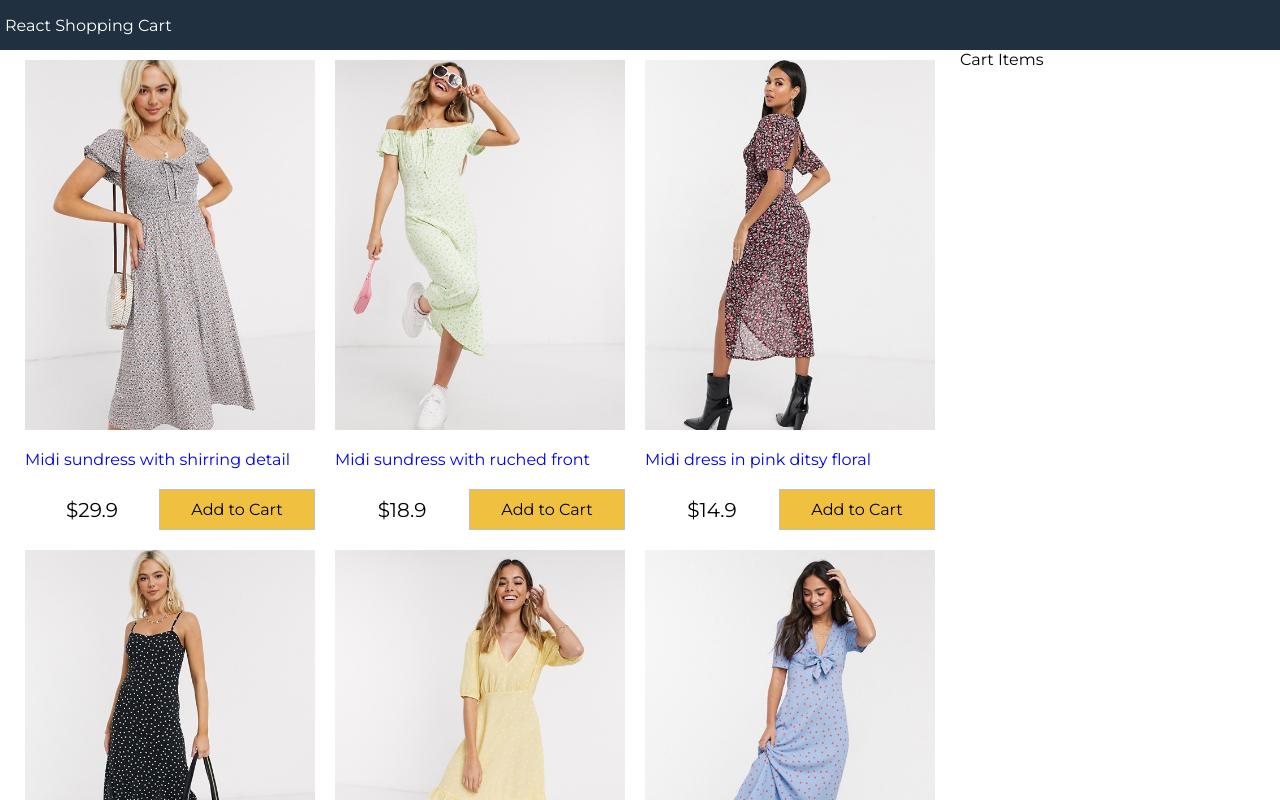
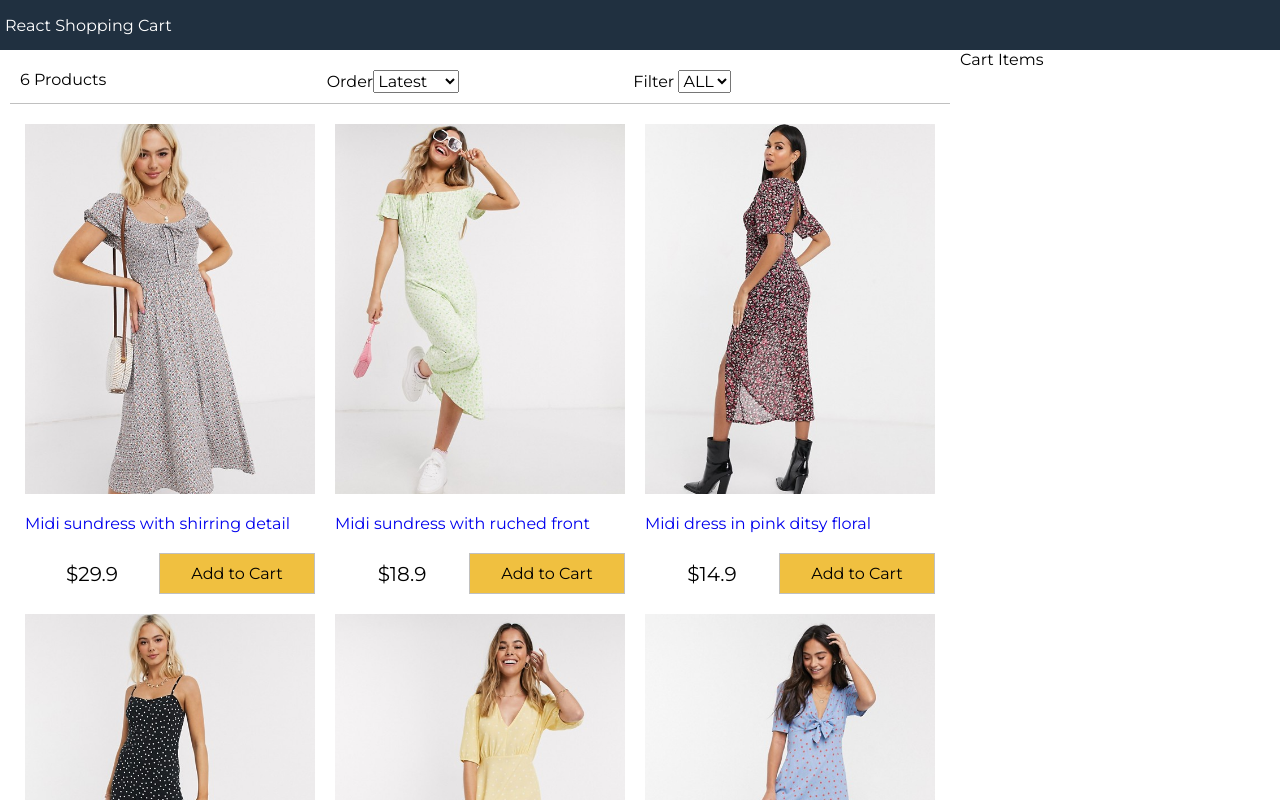
Before and after one commit to xergol/react-shopping-cart, a React (Create React App) app: page / in a window 1280 px wide. Shown: the top 800 px of the page. Built offline with nearby package versions, Linux system fonts and the light colour scheme.

Commit message:
create filter component

```diff
--- a/src/App.js
+++ b/src/App.js
@@ -1,5 +1,6 @@
 //feature-1
 import React, { useState } from 'react';
+import Filter from './components/Filter';
 import Products from './components/Products';
 import data from './data.json'
 
@@ -8,6 +9,31 @@ function App() {
   const [products, setProducts] = useState(data.products);
   const [size, setSize] = useState("");
   const [sort, setSort] = useState("");
+
+  const sortProducts = event => {
+    setSort(event.target.value);
+    const resProducts = products.slice().sort((a,b) =>
+    sort === "lowest"?
+    a.price < b.price ? 1 : -1
+    : sort === "highest" ?
+    a.price > b.price ? 1 : -1
+    : a._id < b._id ? 1 : -1
+    )
+    setProducts(resProducts);
+  }
+  const filterProducts = event => {
+
+    if (event.target.value === "") {
+      setSize(event.target.value);
+      setProducts(data.products);
+    } else {
+      const filteredArray = data.products.filter(product => product.availableSizes.indexOf(event.target.value) >= 0)
+      setSize(event.target.value);
+      setProducts(filteredArray);
+    }
+
+  }
+
 
 
   return (
@@ -18,7 +44,8 @@ function App() {
       <main>
         <div className="content">
           <div className="main">
-            <Products  products={products}/>
+            <Filter count={products.length} size={size} sort={sort} filterProducts={filterProducts} sortProducts={sortProducts} />
+            <Products products={products} />
           </div>
           <div className="sidebar">
             Cart Items
--- /dev/null
+++ b/src/components/Filter.js
@@ -0,0 +1,30 @@
+import React from 'react';
+
+export default function Filter(props) {
+    return (
+        <div className="filter">
+            <div className="filter-result">
+                {props.count} Products
+            </div>
+            <div className="filter-sort">
+                Order
+                <select value={props.sort} onChange={props.sortProducts}>
+                    <option>Latest</option>
+                    <option value="lowest">Lowest</option>
+                    <option value="highest">Highest</option>
+                </select>
+            </div>
+            <div className="filter-size">
+                Filter <select value={props.size} onChange={props.filterProducts}>
+                    <option value="">ALL</option>
+                    <option value="XS">XS</option>
+                    <option value="S">S</option>
+                    <option value="M">M</option>
+                    <option value="L">L</option>
+                    <option value="ML">ML</option>
+                    <option value="XXL">XXL</option>
+                </select>
+            </div>
+        </div>
+    )
+}
```
